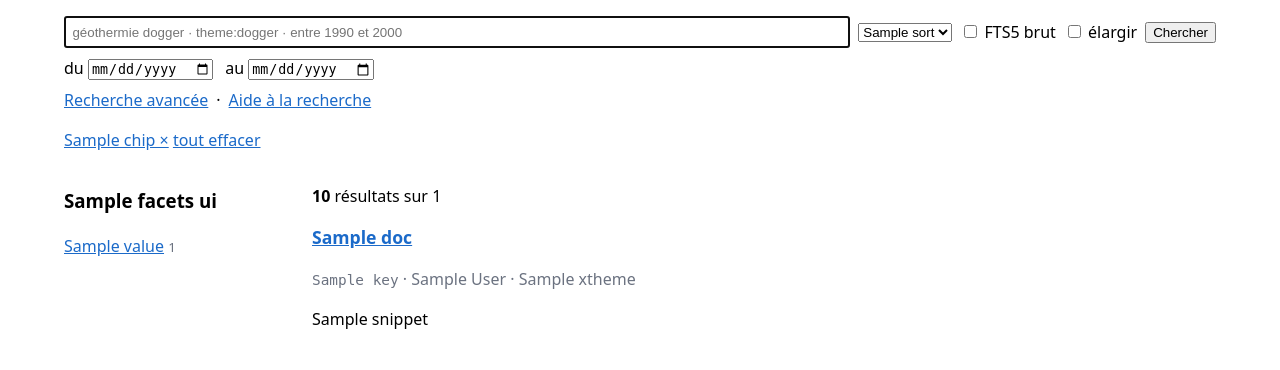
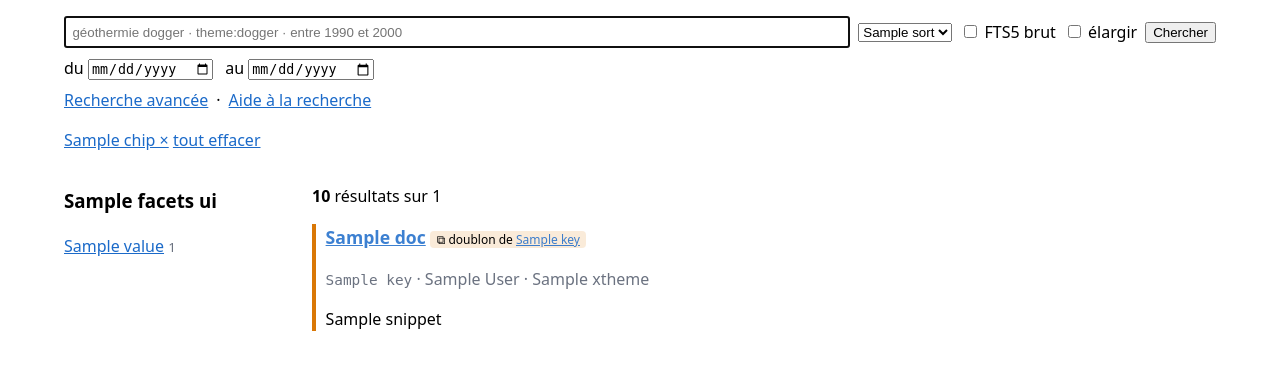
Before and after one commit to chris2fr/bib, a Django app: template pieces/templates/pieces/list.html in a window 1280 px wide. Shown: the part 44-414 px from the top of the page. Run offline with Django 4.2, Linux system fonts and the light colour scheme; the template is opened without the code that fills it: most values are stand-ins (such as "Sample title", 1, 10 or a date in 2020).

Commit message:
Mark declared duplicates (xdup) in the result list
Co-Authored-By: Claude Sonnet 5.5 <noreply@anthropic.com>
Claude-Session: https://claude.ai/code/session_01P8y62Azm3gUGPNy2bpv2AU

```diff
--- a/pieces/static/pieces/style.css
+++ b/pieces/static/pieces/style.css
@@ -50,3 +50,6 @@ form.inline button { font-size: .8rem; padding: 0 .4rem; }
 .ovbtn { opacity: .45; transition: opacity .15s; }
 .ovbtn:hover, .ovbtn:focus-within, tr:hover .ovbtn { opacity: 1; }
 .ovbtn button { font-family: ui-monospace, monospace; }
+article.is-dup { border-left: 4px solid #d97706; padding-left: .6rem; }
+article.is-dup h2 a:first-child { opacity: .85; }
+.badge-dup { font-size: .75rem; font-weight: 400; background: rgba(217,119,6,.15); border-radius: 4px; padding: 0 .4rem; white-space: nowrap; }
--- a/pieces/templates/pieces/list.html
+++ b/pieces/templates/pieces/list.html
@@ -37,8 +37,8 @@
   <p><strong>{{ total }}</strong> résultat{{ total|pluralize }} sur {{ out.total_docs }}
     {% if not broad and q %}· <a href="{{ broad_url }}">élargir (racines, orthographe)</a>{% endif %}</p>
   {% for it in items %}
-  <article>
-    <h2><a href="{% url 'detail' it.doc.key %}">{{ it.doc.title }}</a></h2>
+  <article{% if it.dup_of %} class="is-dup"{% endif %}>
+    <h2><a href="{% url 'detail' it.doc.key %}">{{ it.doc.title }}</a>{% if it.dup_of %} <span class="badge-dup" title="Doublon conservé car cité par d'anciens documents">⧉ doublon de {% if it.dup_of.target %}<a href="{% url 'detail' it.dup_of.key %}">{{ it.dup_of.key }}</a>{% else %}<span class="error">{{ it.dup_of.key }} (introuvable)</span>{% endif %}</span>{% endif %}</h2>
     <p class="meta"><code>{{ it.doc.key }}</code>{% if it.doc.v.author %} · {{ it.doc.v.author }}{% endif %}{% if it.doc.v.xtheme %} · {{ it.doc.v.xtheme }}{% endif %}{% if it.has_file %} · <a href="{% url 'source_file' it.doc.key %}">📄 fichier</a>{% endif %}</p>
     {% if it.snippet %}<p class="snippet">{{ it.snippet }}</p>{% elif it.abstract %}<p class="snippet">{{ it.abstract }}</p>{% endif %}
   </article>
--- a/pieces/views.py
+++ b/pieces/views.py
@@ -60,8 +60,10 @@ def list_view(request):
     out = search.search(q, mode=mode, facets=selected, sort=sort, broad=broad, date_from=du, date_to=au)
     page = Paginator(out.ranked, PER_PAGE).get_page(request.GET.get('page'))
     snips = search.snippets([d.n for d, _, _ in page], out.highlight)
+    corpus = get_corpus()
     items = [{'doc': d, 'score': s, 'count': c, 'snippet': snips.get(d.n),
-              'abstract': (d.v['abstract'] or '')[:260], 'has_file': bool(files.locate(d.key, d.v['file']))} for d, s, c in page]
+              'abstract': (d.v['abstract'] or '')[:260], 'has_file': bool(files.locate(d.key, d.v['file'])),
+              'dup_of': d.v['xdup'] and {'key': d.v['xdup'], 'target': corpus.by_key.get(d.v['xdup'])}} for d, s, c in page]
     params = request.GET.copy()
     params.pop('page', None)
     facets_ui, chips = [], []
```
Also changed, not shown: pieces/tests.py (+13 -0 lines).
